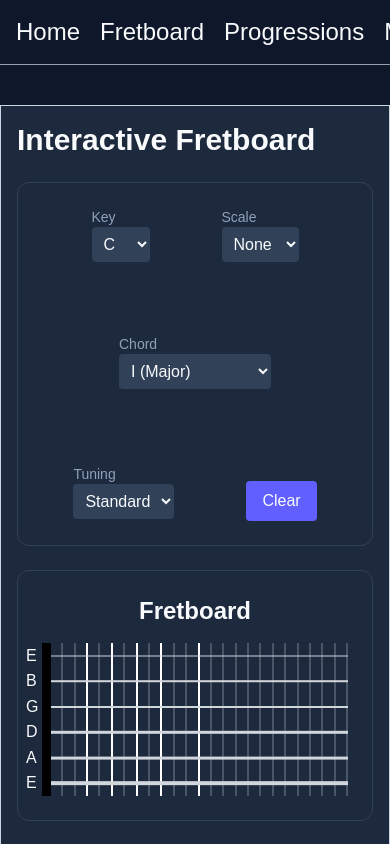
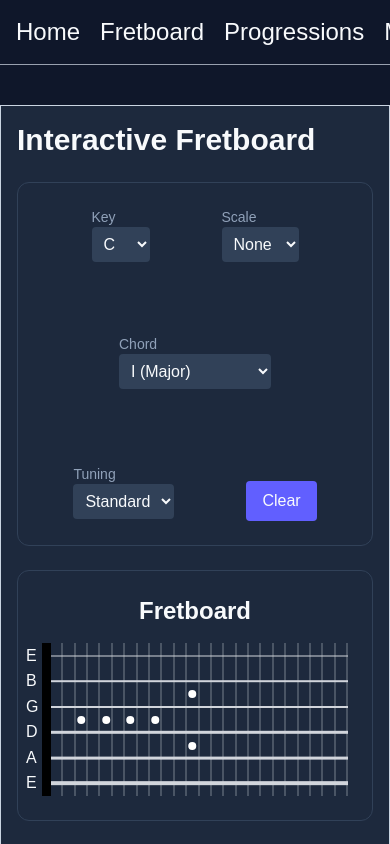
Before and after one commit to SerenityStrings/serenitystrings-client, a Next.js app: page /fretboard in a window 390 px wide. Shown: the top 844 px of the page. Built offline with nearby package versions, Linux system fonts and the light colour scheme.

Commit message:
Added fret dots to following frets: 3, 5, 7, 9, 12 and made them responsive to mobile.

```diff
--- a/src/app/fretboard/page.tsx
+++ b/src/app/fretboard/page.tsx
@@ -20,6 +20,8 @@ const FretboardPage = () => {
     dropD: ["D","B","G","D","A","E"]
   }
 
+  const markedFrets = [3, 5, 7, 9, 12];
+
   const activeTuning = tunings.standard;
   const totalStrings = activeTuning.length;
   const nutWidth = 9;
@@ -31,6 +33,9 @@ const FretboardPage = () => {
 
   const getFretPosition = (fretNumber: number) =>
     ((fretNumber) / totalFrets)
+
+  const getFretCenterPosition = (fretNumber: number) =>
+    ((fretNumber - 0.5) / totalFrets)
 
   return (
     <main className = "p-4 sm:p-6 lg:p-8 mt-10 max-w-6xl mx-auto border border-slate-300 bg-slate-800">
@@ -105,10 +110,6 @@ const FretboardPage = () => {
 
       {/* Main fretboard section container (the dark box) */}
 
-      {
-      // TODO: Add fret numbers at the bottom of the fretboard (maybe only for frets 3, 5, 7, 9, 12)
-      }
-
       {/* Fretboard Display */}
       <section className="bg-slate-800 p-6 rounded-xl border border-slate-700 mb-6">
 
@@ -135,14 +136,8 @@ const FretboardPage = () => {
               {Array.from({ length: totalFrets }, (_, i) => i + 1).map((fretNumber) => (
                 <div
                   key={fretNumber}
-                  className={clsx(
-                    "bg-gray-600 absolute",
-                    fretNumber == 3 && "bg-white absolute",
-                    fretNumber == 5 && "bg-white absolute",
-                    fretNumber == 7 && "bg-white absolute",
-                    fretNumber == 9 && "bg-white absolute",
-                    fretNumber == 12 && "bg-white absolute",
-                    )
+                  className={
+                    "bg-gray-600 absolute"
                   }
                   style={{
                     left: `calc(${nutWidth}px + ((100% - ${nutWidth}px) * ${getFretPosition(fretNumber)}))`,
@@ -155,20 +150,42 @@ const FretboardPage = () => {
             </div>
 
             {/* Fret Dots */}
-            {/* <div
-              className="absolute inset-0 z-20"
-              style={{ gridTemplateColumns: "repeat(24, 1fr)" }}
-            >
+            <div className="absolute inset-0 z-20">
 
-              {Array.from({ length: totalFrets }).map((_, colIndex) => (
+              {markedFrets.map((fretWithDot) =>
+                fretWithDot === 12 ? (
+                  <React.Fragment key={fretWithDot}>
+
+                    <div
+                      className="md:h-[25px] md:w-[25px] h-[8px] w-[8px] md:top-[28.3%] top-[31%] -translate-x-[0.5px] rounded-full bg-white absolute"
+                      style={{
+                        left: `calc(${nutWidth}px + ((100% - ${nutWidth}px) * ${getFretCenterPosition(fretWithDot)}))`,
+                        transform: "translateX(-53%)",
+                      }}
+                    />
+
+                    <div
+                      className="md:h-[25px] md:w-[25px] h-[8px] w-[8px] md:top-[62%] top-[64.5%] -translate-x-[0.5px] rounded-full bg-white absolute"
+                      style={{
+                        left: `calc(${nutWidth}px + ((100% - ${nutWidth}px) * ${getFretCenterPosition(fretWithDot)}))`,
+                        transform: "translateX(-53%)",
+                      }}
+                    />
+
+                  </React.Fragment>
+                ) :
                 <div
-                  key={colIndex}
-                  className={clsx(
-                    "border-gray-600 border-r-2 h-full"
-                  )}
+                  key={fretWithDot}
+                  className={
+                    "md:h-[25px] md:w-[25px] h-[8px] w-[8px] md:top-[45%] top-[47.5%] -translate-x-[0.5px] rounded-full bg-white absolute"
+                  }
+                  style={{
+                    left: `calc(${nutWidth}px + ((100% - ${nutWidth}px) * ${getFretCenterPosition(fretWithDot)}))`,
+                    transform: "translateX(-53%)"
+                  }}
                 />
-              ))}
-            </div> */}
+              )}
+            </div>
 
             {/* Strings */}
             <div className="absolute inset-0 z-10">
```
